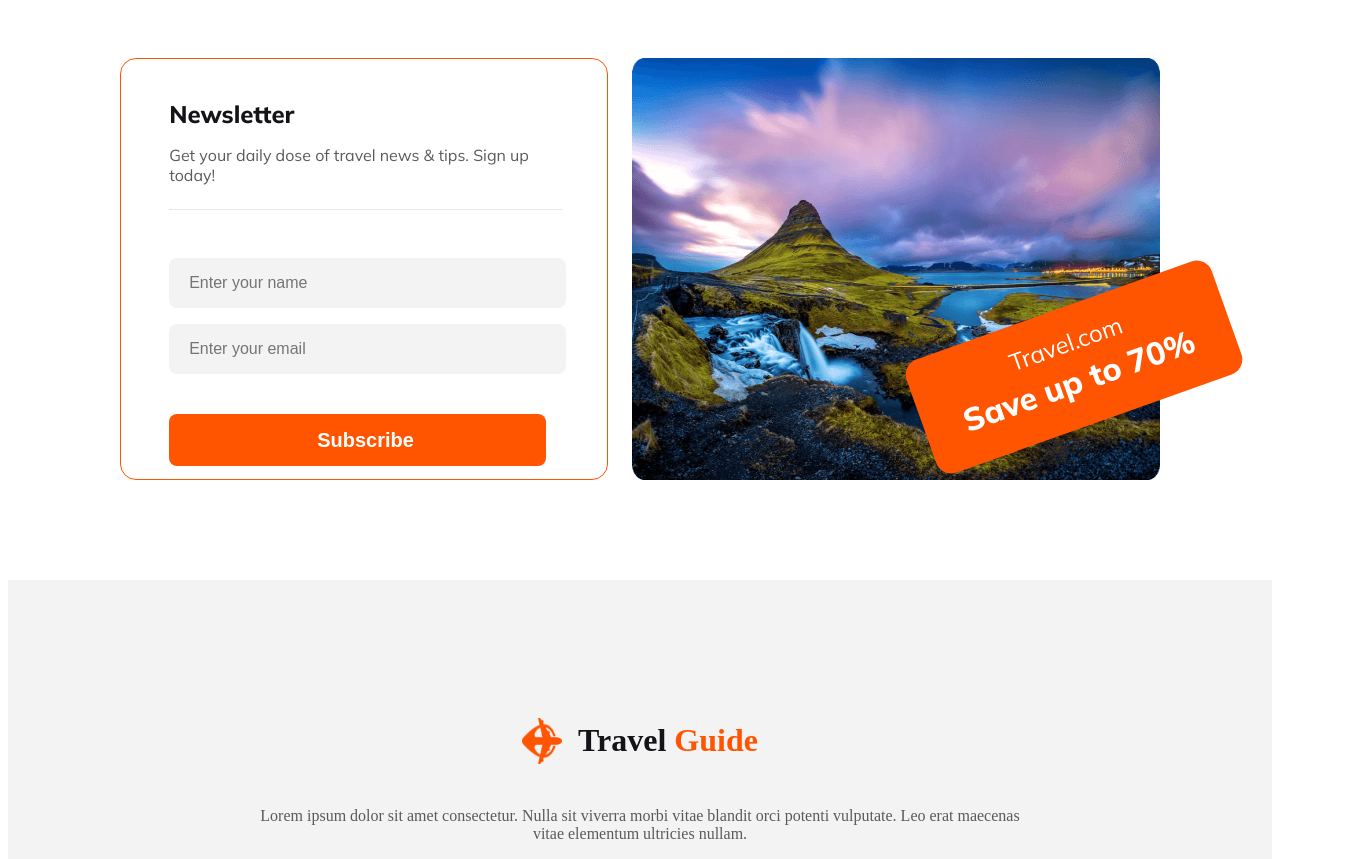
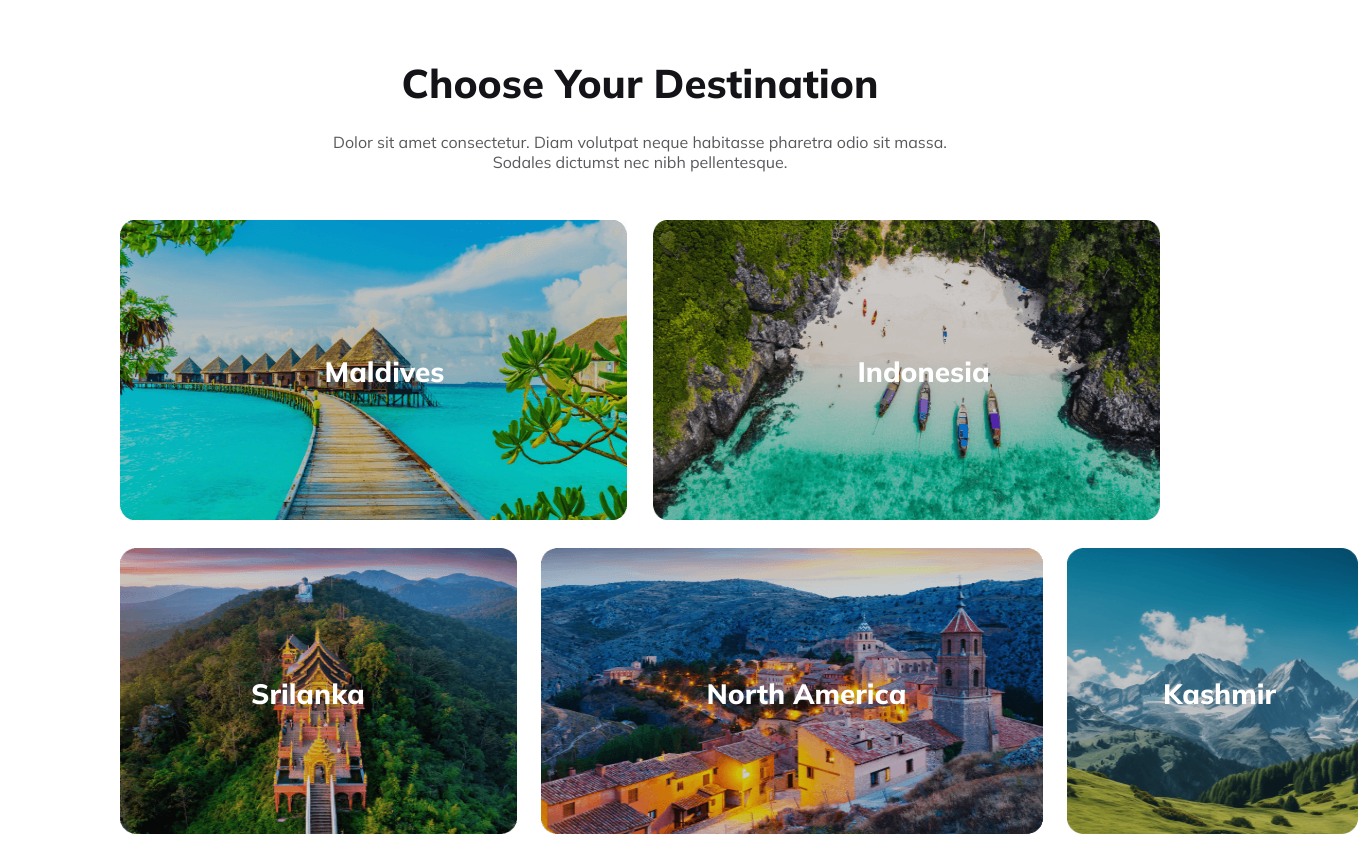
Before and after one commit to MD-YUSUF-1/travel-guide, a plain HTML site: page index.html in a window 1280 px wide. Shown: the part 1360-2219 px from the top of the page, 1361 px wide, since content can reach past the window. Drawn offline with Linux system fonts and the light colour scheme.

Commit message:
destination section completed

```diff
--- a/index.html
+++ b/index.html
@@ -71,6 +71,46 @@
             </div>
         </section>
         <!-- Popular trips ends here -->
+        <!-- Choose your destination starts here -->
+        <section class="destination">
+            <div class="destination-content">
+                <h3>Choose Your Destination</h3>
+                <p>Dolor sit amet consectetur. Diam volutpat neque habitasse pharetra odio sit massa. Sodales dictumst nec nibh pellentesque.</p>
+            </div>
+            <div class="first-img">
+                <div>
+                    <p class="maldive-img">Maldives</p>
+                    <img src="./images/Rectangle 5.png" alt="">
+                </div>
+                <div>
+                    <p>Indonesia</p>
+                    <img src="./images/Rectangle 8.png" alt="">
+                </div>
+            </div>
+            <div class="second-img">
+                <div>
+                    <p>Srilanka</p>
+                    <img src="./images/Rectangle 6.png" alt="">
+                </div>
+                <div>
+                    <p>North America</p>
+                    <img src="./images/Rectangle 7.png" alt="">
+                </div>
+                <div>
+                    <p>Kashmir</p>
+                    <img src="./images/Rectangle 9.png" alt="">
+                </div>
+            </div>
+            <div class="third-img">
+                <div><p>Bangladesh</p>
+                    <img src="./images/Rectangle 11.png" alt="">
+                </div>
+                <div><p>Bandarban</p>
+                    <img src="./images/Rectangle 10.png" alt="">
+                </div>
+            </div>
+        </section>
+        <!-- Choose your destination ends here -->
         <!-- Newsletter Section starts here -->
         <section class="newsletter">
             <div class="newsletter-content">
--- a/styles/style.css
+++ b/styles/style.css
@@ -326,6 +326,88 @@ li {
     flex-shrink: 0;
 }
 
+/* destination section starts */
+
+/* .destination img{
+    margin-right: 24px;
+    margin-bottom: 24px; */
+/* } */
+.destination {
+    max-width: 82.25%;
+    margin: 100px auto 0px;
+}
+
+.destination-content h3 {
+    color: #131318;
+    text-align: center;
+    font-size: 40px;
+    font-weight: 800;
+    margin-bottom: 0px;
+}
+
+.destination-content p {
+    max-width: 643px;
+    color: rgba(19, 19, 24, 0.70);
+    text-align: center;
+    font-size: 16px;
+    font-weight: 400;
+    margin: 24px auto 48px;
+}
+
+.destination div {
+    width: 100%;
+}
+
+.destination div {
+    position: relative;
+}
+
+.first-img img,
+.third-img img {
+    width: 100%;
+    height: 300px;
+}
+
+.second-img img {
+    width: 100%;
+    height: 286px;
+}
+
+.first-img {
+    display: flex;
+    gap: 26px;
+    margin-bottom: 24px;
+}
+
+.second-img {
+    display: grid;
+    grid-template-columns: 396.5px 502.5px 290.5px;
+    column-gap: 24px;
+    margin-bottom: 24px;
+}
+
+.third-img {
+    display: grid;
+    grid-template-columns: 502.5px 714.5px;
+    gap: 24px;
+}
+
+.first-img  p, .second-img  p, .third-img  p {
+    color: #FFF;
+    font-size: 28px;
+    font-weight: 800;
+    margin: 0px;
+    padding: 0px;
+    position: absolute;
+    top: 44%;
+    left: 40.33%;
+}
+.second-img  p{
+    left: 33%;
+}
+.third-img  p{
+    left: 35%;
+}
 
 /* Footer starts */
 footer {
```
